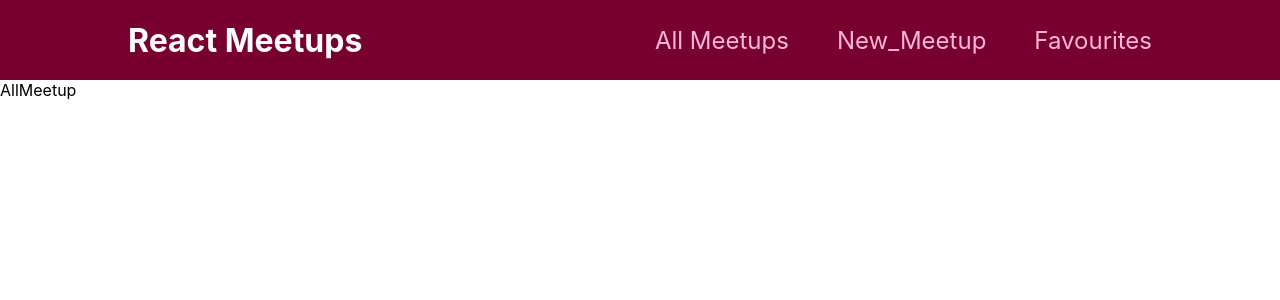
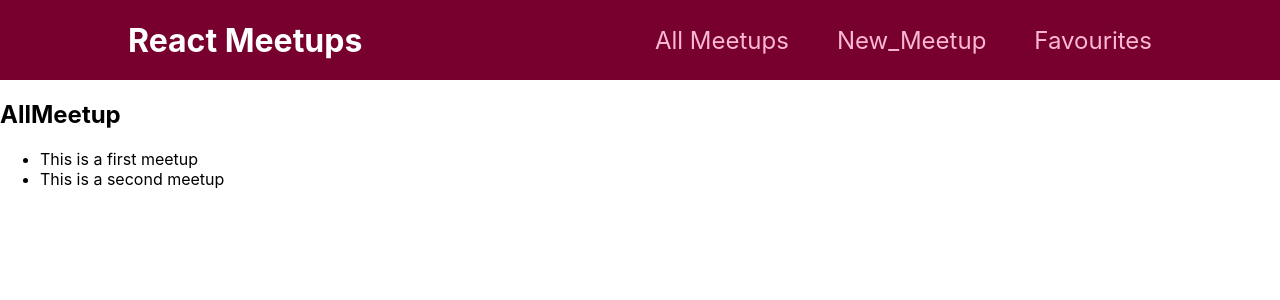
Before and after one commit to Babavaraprasad/ReactPortfolioProject_ScheduleMeetups, a React (Create React App) app in the folder todo2/: page / in a window 1280 px wide. Shown: the top 300 px of the page. Built offline with nearby package versions, Linux system fonts and the light colour scheme.

Commit message:
adding new components for meetup page

```diff
--- a/todo2/src/pages/AllMeetup.js
+++ b/todo2/src/pages/AllMeetup.js
@@ -1,7 +1,39 @@
+const dummydata=[
+    {
+        id: 'm1',
+        title: 'This is a first meetup',
+        image:
+          'https://upload.wikimedia.org/wikipedia/commons/thumb/d/d3/Stadtbild_M%C3%BCnchen.jpg/2560px-Stadtbild_M%C3%BCnchen.jpg',
+        address: 'Meetupstreet 5, 12345 Meetup City',
+        description:
+          'This is a first, amazing meetup which you definitely should not miss. It will be a lot of fun!',
+      },
+      {
+        id: 'm2',
+        title: 'This is a second meetup',
+        image:
+          'https://upload.wikimedia.org/wikipedia/commons/thumb/d/d3/Stadtbild_M%C3%BCnchen.jpg/2560px-Stadtbild_M%C3%BCnchen.jpg',
+        address: 'Meetupstreet 5, 12345 Meetup City',
+        description:
+          'This is a first, amazing meetup which you definitely should not miss. It will be a lot of fun!',
+      },
+];
+
+
+
 function AllMeetup()
 {
     return (
-       <div>AllMeetup</div>
+       <section>
+        <h1>AllMeetup</h1>
+<ul>
+        {dummydata.map((meetup)=>{
+            return <li key={meetup.title}>{meetup.title}</li>
+
+ })
+        }
+       </ul>
+        </section>
     );
 }
 export default AllMeetup;
```
Also changed, not shown: todo2/src/components/layout/MainNavigation.js (+5 -5 lines), todo2/src/components/meetups/MeetupItem.js (added, +21 -0 lines), todo2/src/components/meetups/MeetupItem.module.css (added), todo2/src/components/meetups/MeetupList.js (added), todo2/src/components/meetups/MeetupList.module.css (added).
